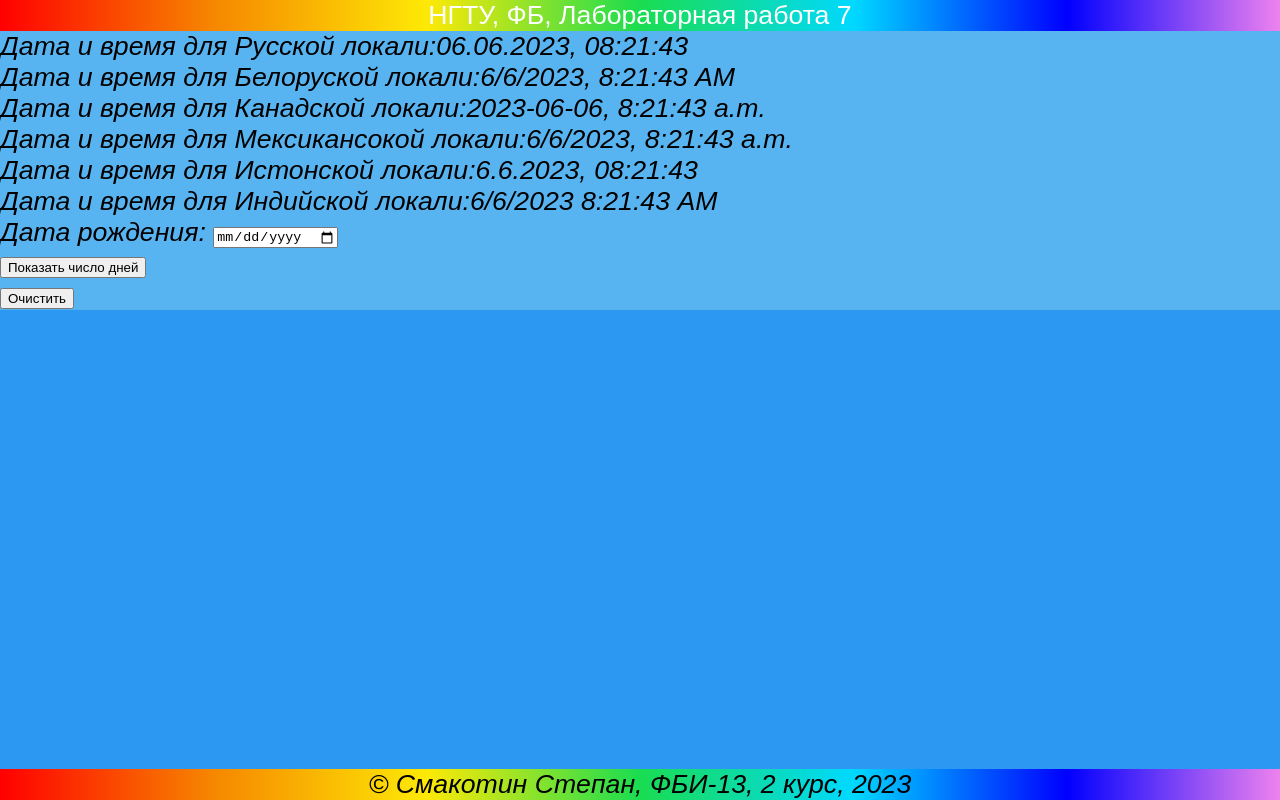
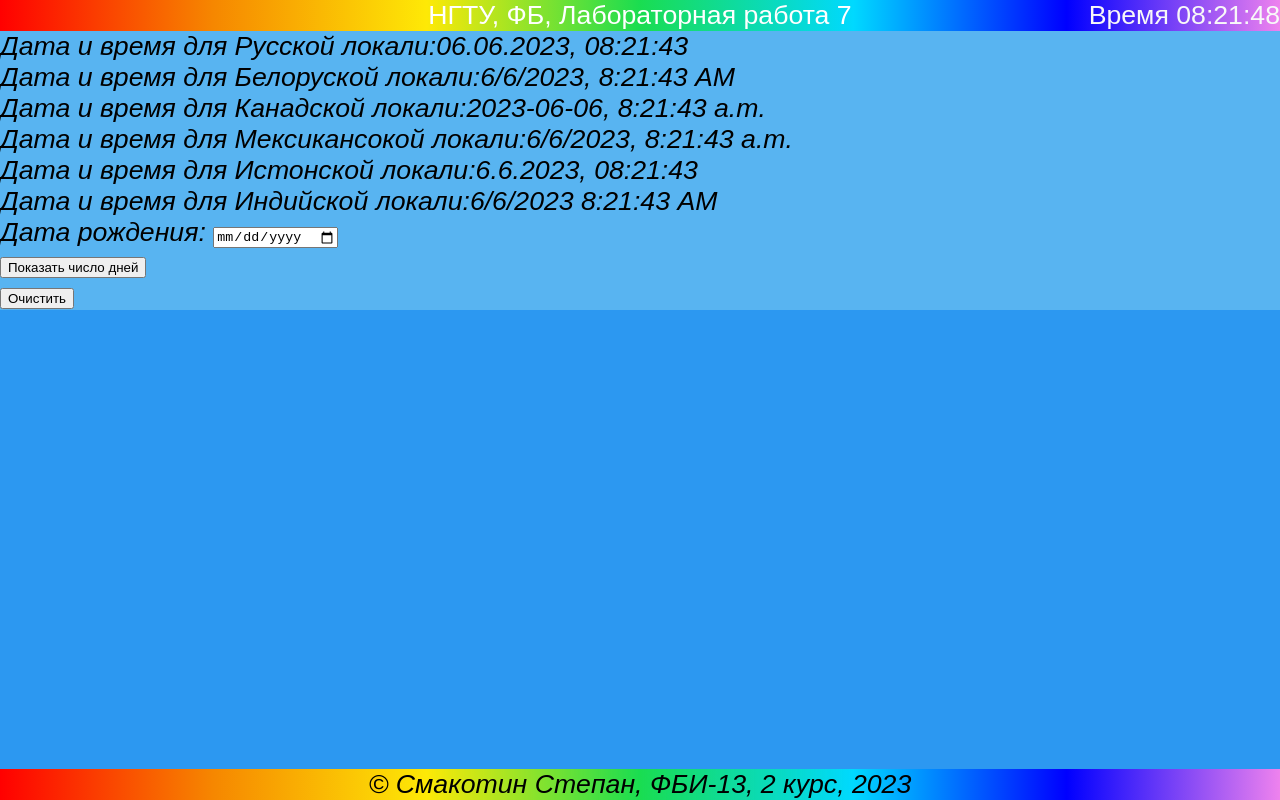
Before and after one commit to sm4kotins/1laba, a plain HTML site: page lab8.html in a window 1280 px wide. Drawn offline with Linux system fonts and the light colour scheme.

Commit message:
Время

```diff
--- a/lab8.html
+++ b/lab8.html
@@ -11,6 +11,7 @@
 <body onload="showDate()">
     <header>
         НГТУ, ФБ, Лабораторная работа 7
+        <div id="time" style="color:rgb(248, 248, 248); position:absolute; right: 0; top: 0;">00</div>
     </header>
     <main>
         <div id="current-date"></div>
--- a/lab8.js
+++ b/lab8.js
@@ -41,3 +41,11 @@ function ohistka() {
     inputDate.value="";
     result.innerHTML="";
 }
+
+function showTime() {
+    let today = new Date();
+    let currentTime = today.toLocaleTimeString('ru-RU');
+    document.getElementById('time').innerHTML = "Время " + currentTime;
+
+}
+setInterval(showTime, 1000);
```
